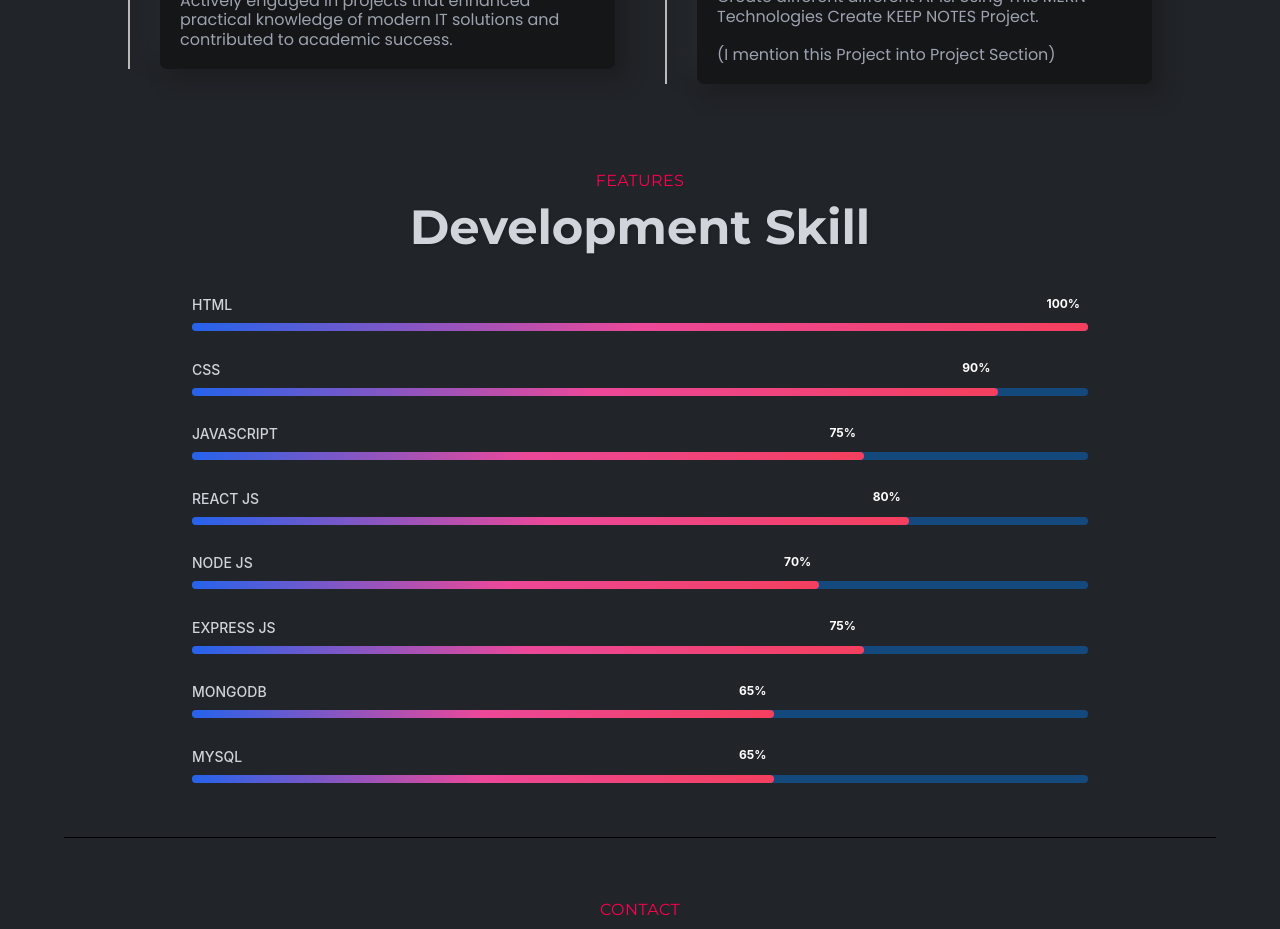
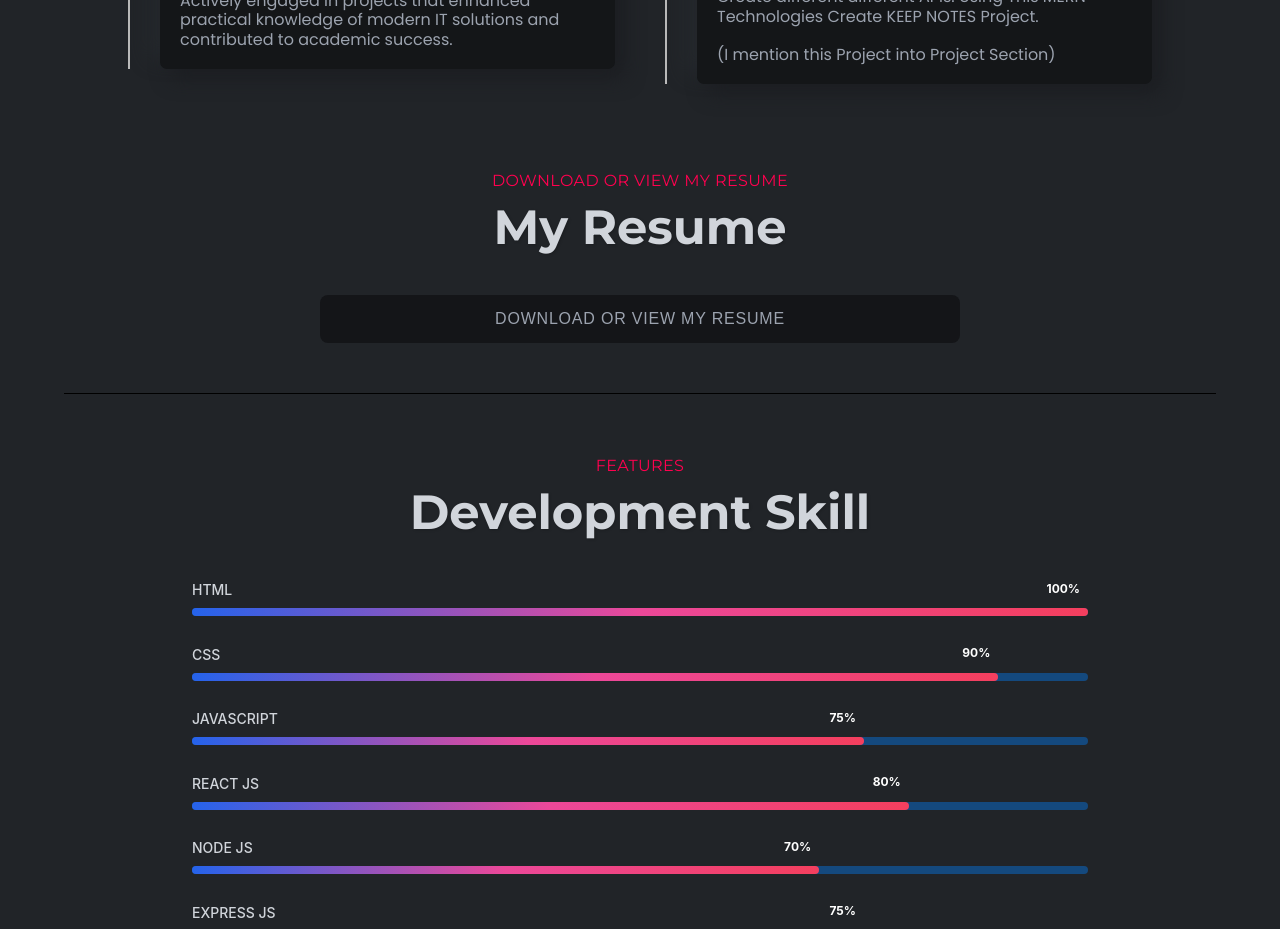
Before and after one commit to Dharmik13/portfolio, a React (Create React App) app: page / in a window 1280 px wide. Shown: the part 4240-5169 px from the top of the page. Built offline with nearby package versions, Linux system fonts and the light colour scheme; the HTML template or start-up script is replaced by a standard one.

Commit message:
add resume in my website

```diff
--- a/src/components/Education And Experience/EduExpHeader.js
+++ b/src/components/Education And Experience/EduExpHeader.js
@@ -1,6 +1,7 @@
 import React from "react";
 import EduExp from "./EduExp";
 import "../Education And Experience/eduexp.css";
+import BlackLine from "../Black Line/BlackLine";
 
 const EduExpHeader = () => {
   return (
@@ -10,6 +11,25 @@ const EduExpHeader = () => {
         <div className="heading">Education And Experience</div>
       </div>
       <EduExp />
+
+      <div className="header">
+        <div className="headDesc">Download or View My Resume</div>
+        <div className="heading">My Resume</div>
+      </div>
+      <div className="resumeButton">
+        <button
+          onClick={() =>
+            window.open(
+              "https://drive.google.com/file/d/1KSAuBY2JBKqwHgstZjbOYhbQ-d8ebVSC/view",
+              "_blank"
+            )
+          }
+          className="btn"
+        >
+          Download or View My Resume
+        </button>
+      </div>
+      <BlackLine />
     </section>
   );
 };
--- a/src/components/Education And Experience/eduexp.css
+++ b/src/components/Education And Experience/eduexp.css
@@ -92,6 +92,14 @@ main.row{
     box-shadow: var(--tw-shadow);
 }
 
+.resumeButton{
+    width: 50%;
+    margin: auto;
+}
+
+.resumeButton:hover{
+    box-shadow: 10px 10px 19px var(--shadow-color), -10px -10px 19px #262a2e;
+}
 @media(max-width: 768px){
 	main.row{
 		grid-template-columns: 1fr;
```
